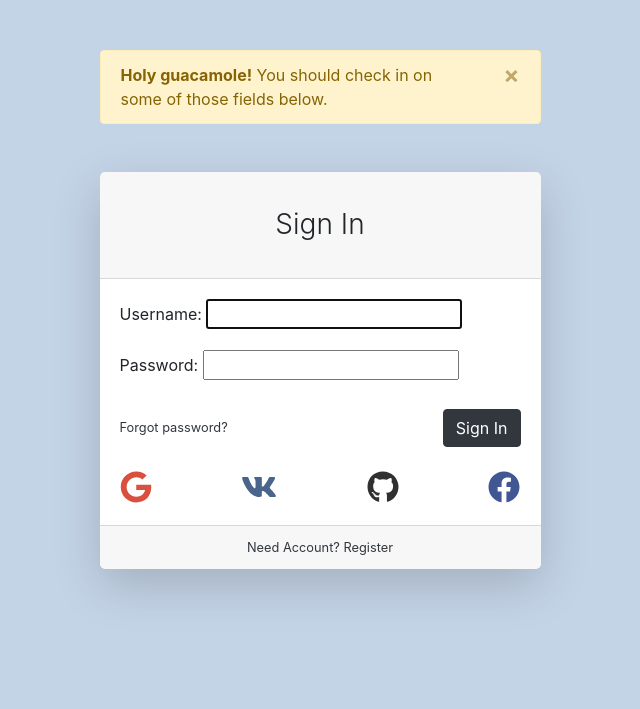
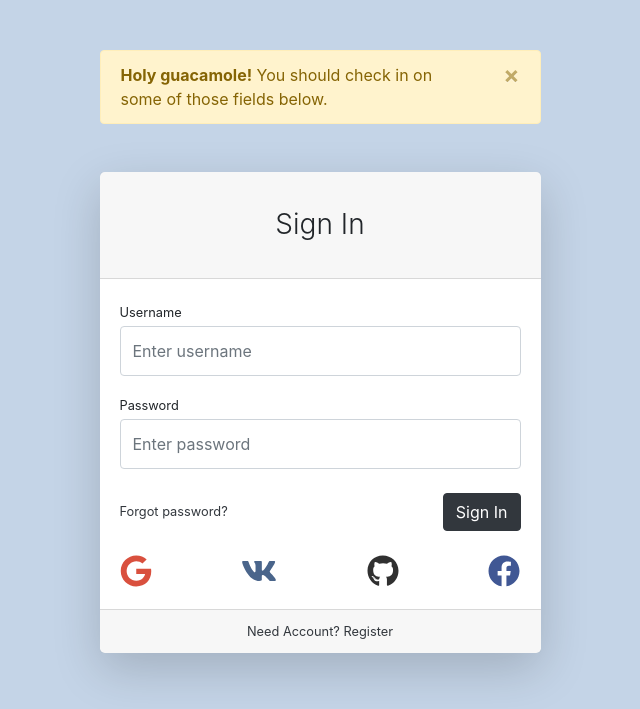
Before and after one commit to pyomelch/OnlineStore-django, a Django app: page /users/login/ in a window 1280 px wide. Shown: the top 709 px of the page, without its empty margins (320-960 px from the left). Run offline with Django 4.2, Linux system fonts and the light colour scheme; some libraries are stand-ins or nearby versions.

Commit message:
Customize User LoginForm

```diff
--- a/users/forms.py
+++ b/users/forms.py
@@ -1,9 +1,19 @@
+from django import forms
 from django.contrib.auth.forms import AuthenticationForm
 
 from users.models import User
 
 
 class UserLoginForm(AuthenticationForm):
+    username = forms.CharField(widget=forms.TextInput(attrs={
+        "class": "form-control py-4",
+        "placeholder": "Enter username"
+    }))
+    password = forms.CharField(widget=forms.TextInput(attrs={
+        "class": "form-control py-4",
+        "placeholder": "Enter password"
+    }))
+
     class Meta:
         model = User
         fields = ("username", "password")
--- a/users/templates/users/login.html
+++ b/users/templates/users/login.html
@@ -18,17 +18,18 @@
                         <div class="card-body">
                             <form action="{% url 'users:login' %}" method="post">
                                 {% csrf_token %}
-                                {{ form.as_p }}
-{#                                <div class="form-group">#}
-{#                                    <label class="small mb-1" for="inputEmailAddress"> Username </label>#}
-{#                                    <input class="form-control py-4" id="inputEmailAddress" type="text"#}
-{#                                           placeholder="Enter username"/>#}
-{#                                </div>#}
-{#                                <div class="form-group">#}
-{#                                    <label class="small mb-1" for="inputPassword"> Password </label>#}
-{#                                    <input class="form-control py-4" id="inputPassword" type="password"#}
-{#                                           placeholder="Enter password"/>#}
-{#                                </div>#}
+                                    <div class="form-group">
+                                        <label class="small mb-1" for="{{ form.username.id_for_label }}">
+                                            Username
+                                        </label>
+                                        {{ form.username }}
+                                    </div>
+                                    <div class="form-group">
+                                        <label class="small mb-1" for="{{ form.password.id_for_label }}">
+                                            Password
+                                        </label>
+                                        {{ form.password }}
+                                    </div>
                                     <div class="form-group d-flex align-items-center justify-content-between mt-4 mb-0">
                                         <a class="small" href="#">Forgot password? </a>
                                         <input class="btn btn-primary" type="submit" value="Sign In">
```
Lines whose indentation alone changed are shown as unchanged.
